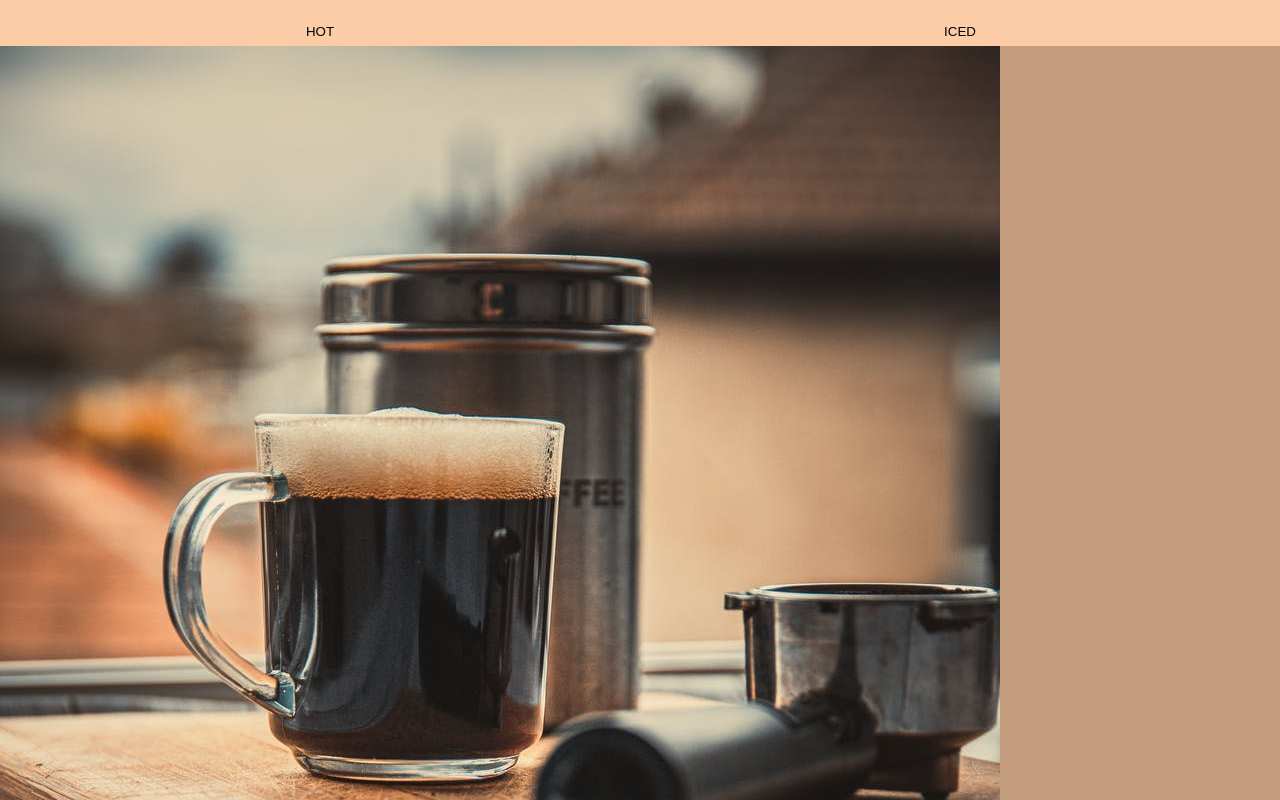
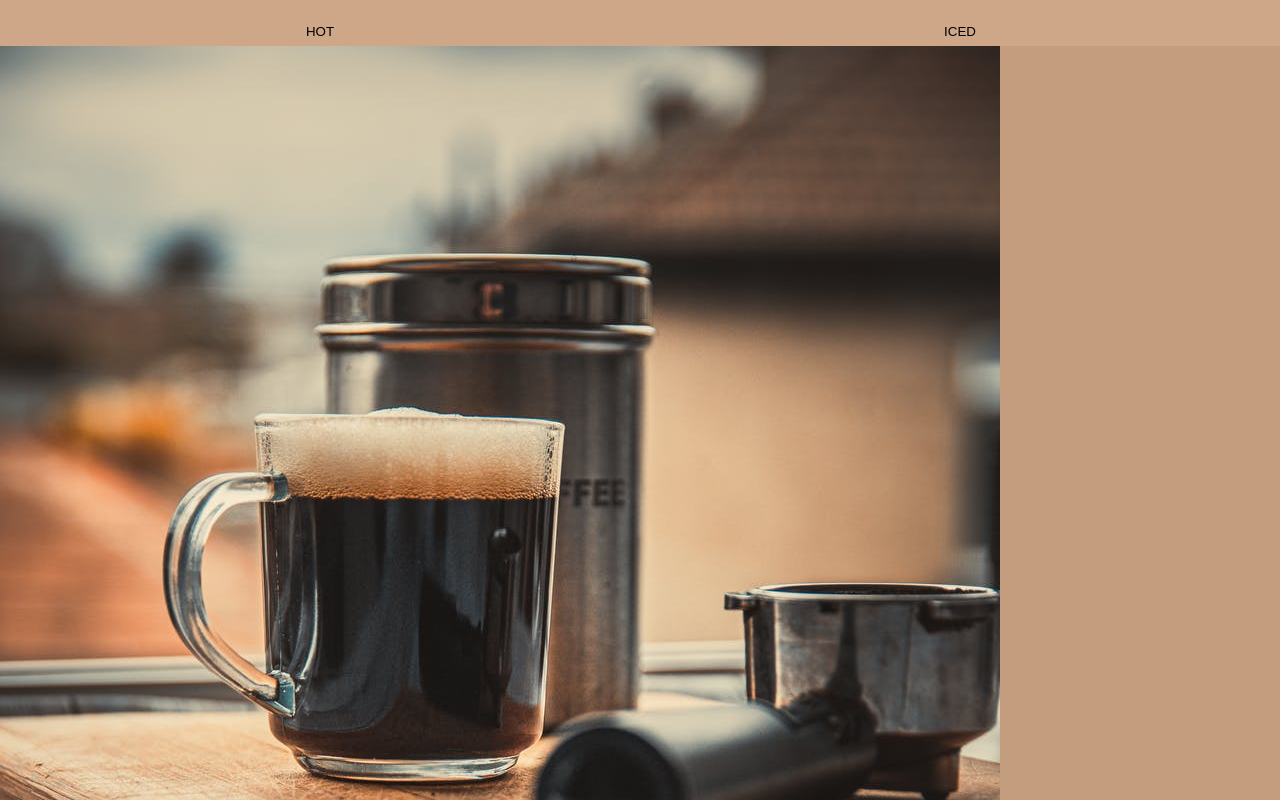
Before and after one commit to joakimgus/DS3801_Grensesnitt_Eksamen, a React (Create React App) app in the folder eksamen/: page / in a window 1280 px wide. Shown: the top 800 px of the page. Built offline with nearby package versions, Linux system fonts and the light colour scheme.

Commit message:
header 5

```diff
--- a/eksamen/src/css/Header.css
+++ b/eksamen/src/css/Header.css
@@ -2,13 +2,13 @@
   display: grid;
   grid-template-columns: repeat(2, 1fr);
   grid-template-rows: 1em 1fr;
-  background-color: #fccca6;
+  background-color: rgb(206, 167, 136);
 }
 
 .headerBtn{
   grid-row: 2;
   height: 30px;
-  background-color: #fccca6;
+  background-color: rgb(206, 167, 136);
   border: none;
   border-top-left-radius: 5px;
   border-top-right-radius: 5px;
```
